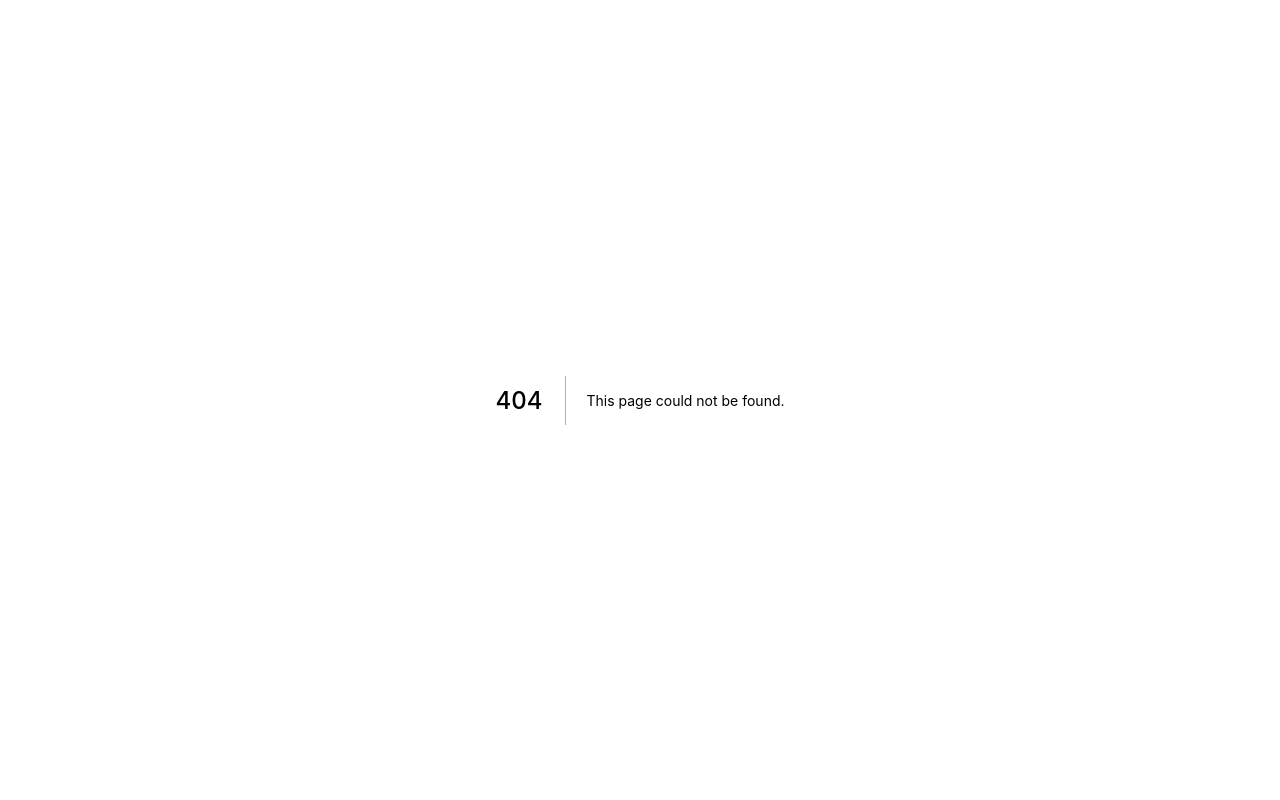
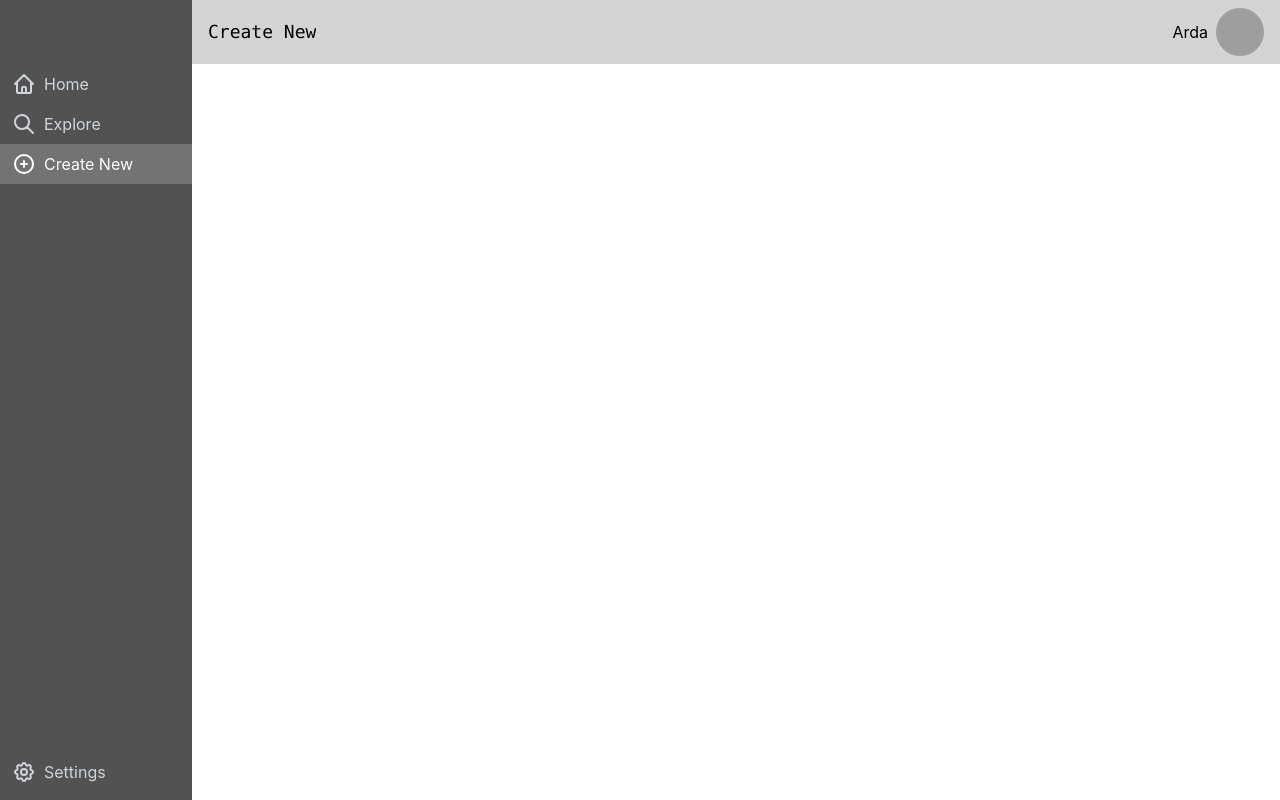
Before and after one commit to Pulth-Team/Post-CMS, a Next.js app in the folder client/: page /create in a window 1280 px wide. Before the commit this address had no page. Built offline with nearby package versions, Linux system fonts and the light colour scheme; grey boxes are pictures that could not be loaded.

Commit message:
Create dashboard pages

```diff
--- /dev/null
+++ b/client/pages/create.js
@@ -0,0 +1,13 @@
+import Dashboard from "../components/dashboard-layout";
+
+export default function CreatePage() {
+  return <div></div>;
+}
+
+CreatePage.getLayout = function getLayout(page) {
+  return (
+    <Dashboard title="Create New" username="Arda">
+      {page}
+    </Dashboard>
+  );
+};
--- a/client/pages/dashboard.js
+++ b/client/pages/dashboard.js
@@ -6,7 +6,7 @@ export default function TestPage() {
 
 TestPage.getLayout = function getLayout(page) {
   return (
-    <Dashboard title="Home Page" username="Momirtumaaaaaa">
+    <Dashboard title="Home Page" username="Arda">
       {page}
     </Dashboard>
   );
--- /dev/null
+++ b/client/pages/explore.js
@@ -0,0 +1,13 @@
+import Dashboard from "../components/dashboard-layout";
+
+export default function ExplorePage() {
+  return <div></div>;
+}
+
+ExplorePage.getLayout = function getLayout(page) {
+  return (
+    <Dashboard title="Explore" username="Arda">
+      {page}
+    </Dashboard>
+  );
+};
--- /dev/null
+++ b/client/pages/settings.js
@@ -0,0 +1,13 @@
+import Dashboard from "../components/dashboard-layout";
+
+export default function SettingPage() {
+  return <div></div>;
+}
+
+SettingPage.getLayout = function getLayout(page) {
+  return (
+    <Dashboard title="Settings Page" username="Arda">
+      {page}
+    </Dashboard>
+  );
+};
```
